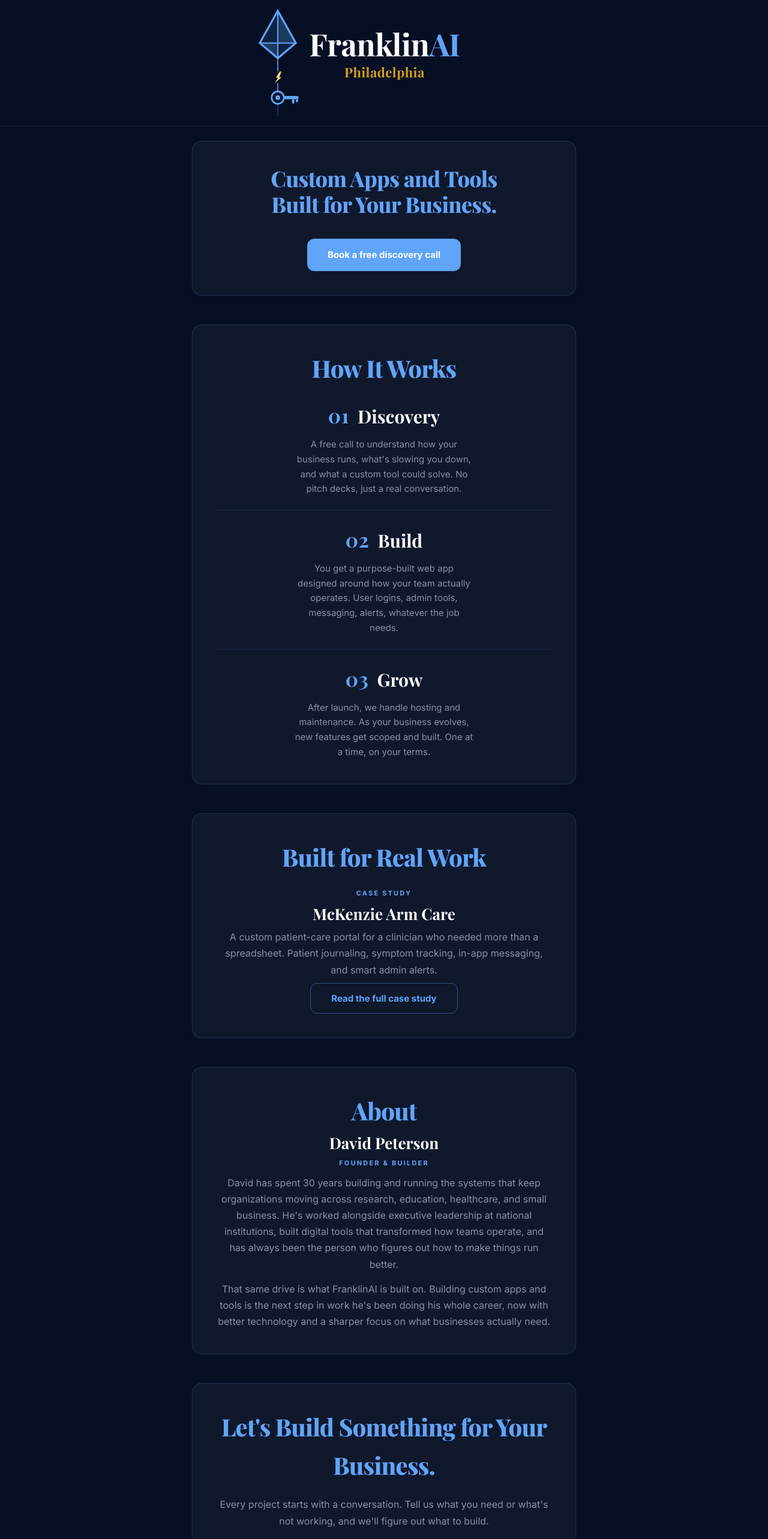
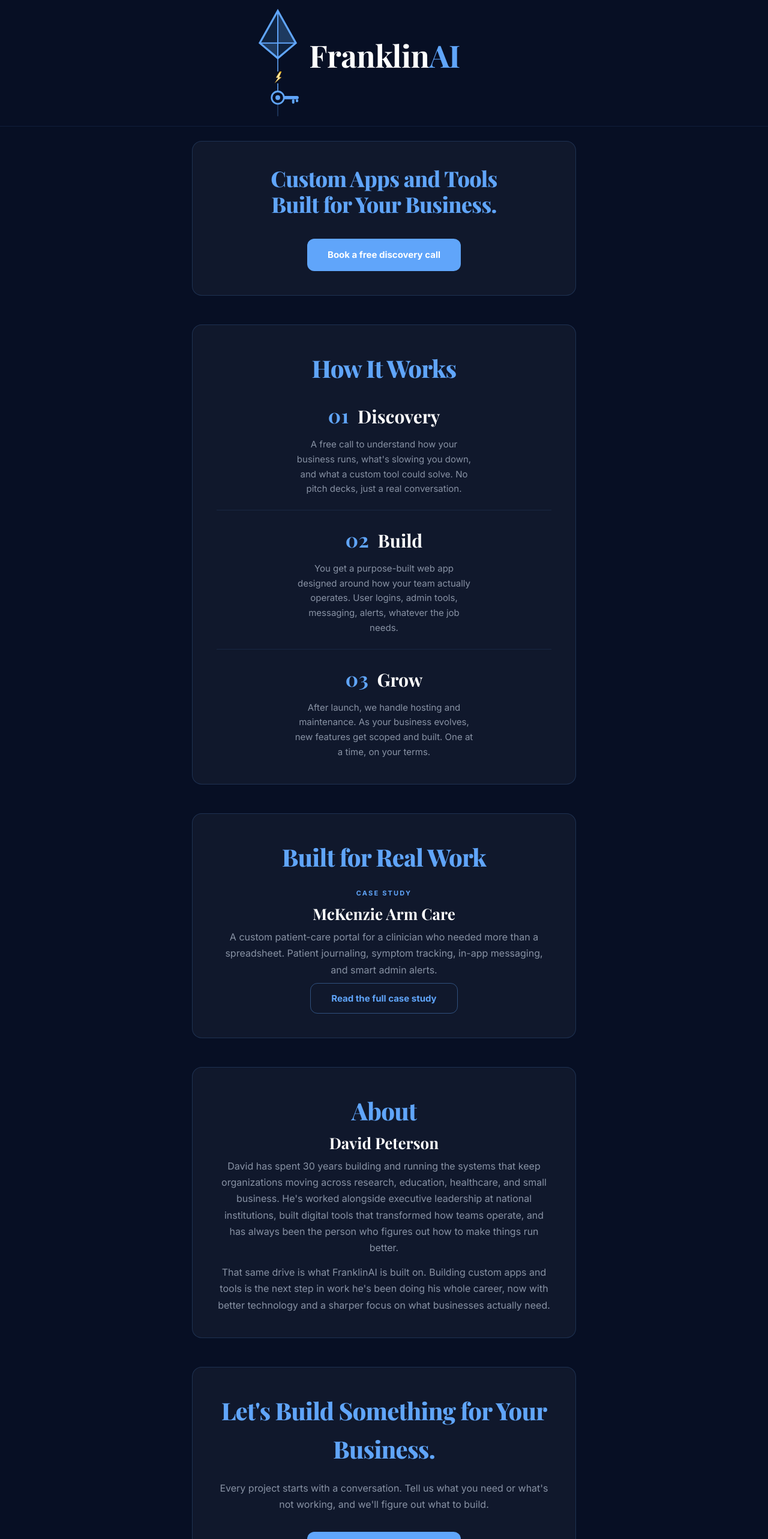
Before and after one commit to besoulful-design/franklinai-v2, a React (Vite) app: page / in a window 1280 px wide. Shown: the top 2566 px of the page at 60% size. Built offline with nearby package versions, Linux system fonts and the light colour scheme; a web font is replaced by a local one.

Commit message:
Remove Founder label, clean nav, footer Philadelphia repositioned, yellow bolt favicon

```diff
--- a/src/App.jsx
+++ b/src/App.jsx
@@ -48,7 +48,6 @@ function Nav() {
             <span className="site-nav__name">
               Franklin<span className="site-nav__ai">AI</span>
             </span>
-            <span className="site-nav__city" style={{ fontSize: '22px', color: '#d4a020' }}>Philadelphia</span>
           </div>
         </a>
       </div>
@@ -184,7 +183,6 @@ function About() {
         <div className="site-card">
           <h2 className="card-heading">About</h2>
           <h3 className="card-title" style={{ marginTop: '-14px' }}>David Peterson</h3>
-          <span className="card-label">Founder &amp; Builder</span>
           <p className="card-text">
             David has spent 30 years building and running the systems that keep
             organizations moving across research, education, healthcare, and
@@ -234,12 +232,12 @@ function Footer() {
             <span className="site-footer__name">
               Franklin<span className="site-footer__ai">AI</span>
             </span>
-            <span className="site-footer__city" style={{ fontSize: '19px', color: '#d4a020' }}>Philadelphia</span>
           </div>
         </a>
         <a href="mailto:david@franklinaisolutions.com" className="site-footer__email">
           david@franklinaisolutions.com
         </a>
+        <span className="site-footer__city" style={{ fontSize: '14px', color: '#d4a020' }}>Philadelphia</span>
         <p className="site-footer__copy">
           &copy; {year} FranklinAI · franklinaisolutions.com
         </p>
```
Also changed, not shown: public/apple-touch-icon.png, public/favicon.svg.
